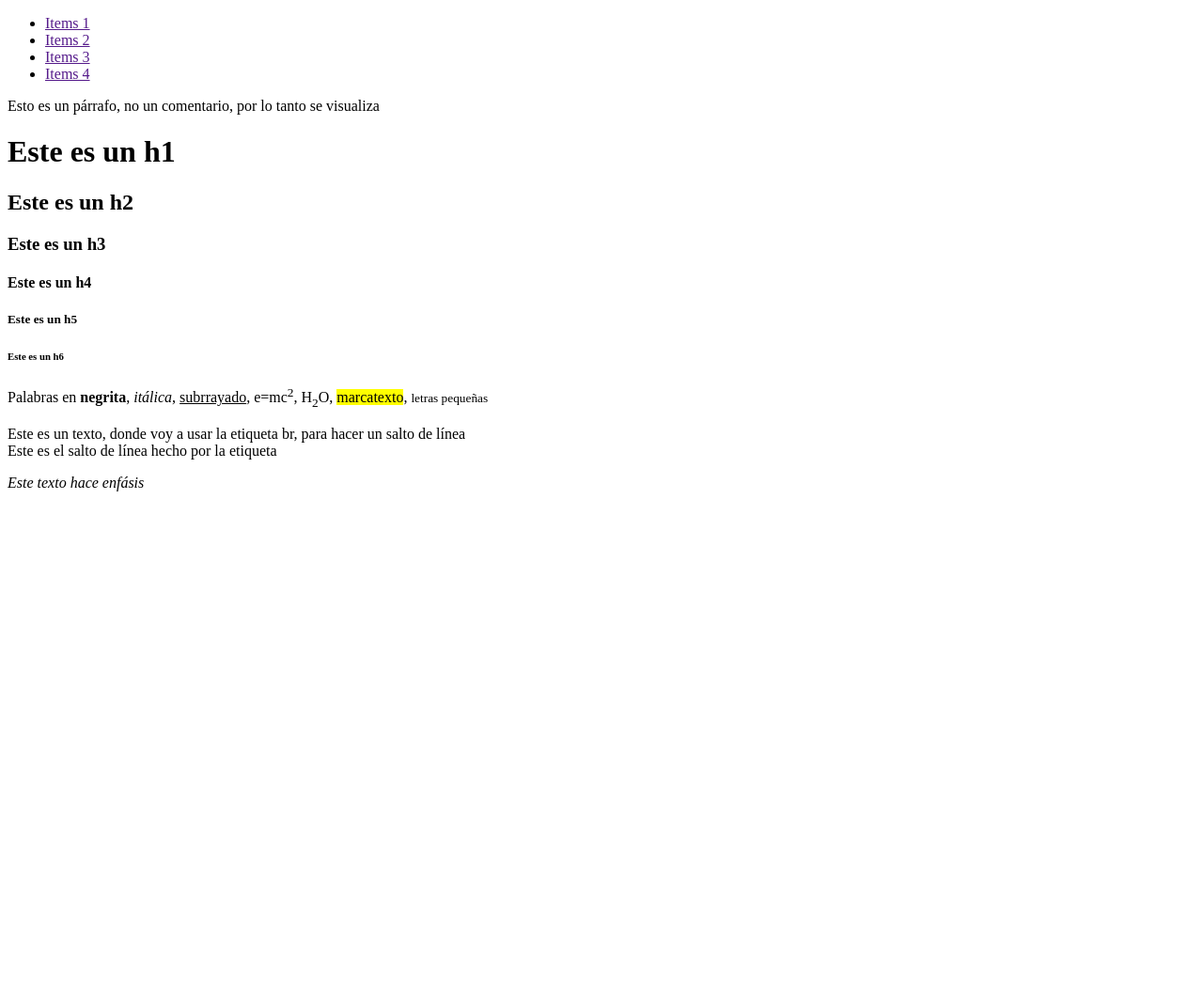
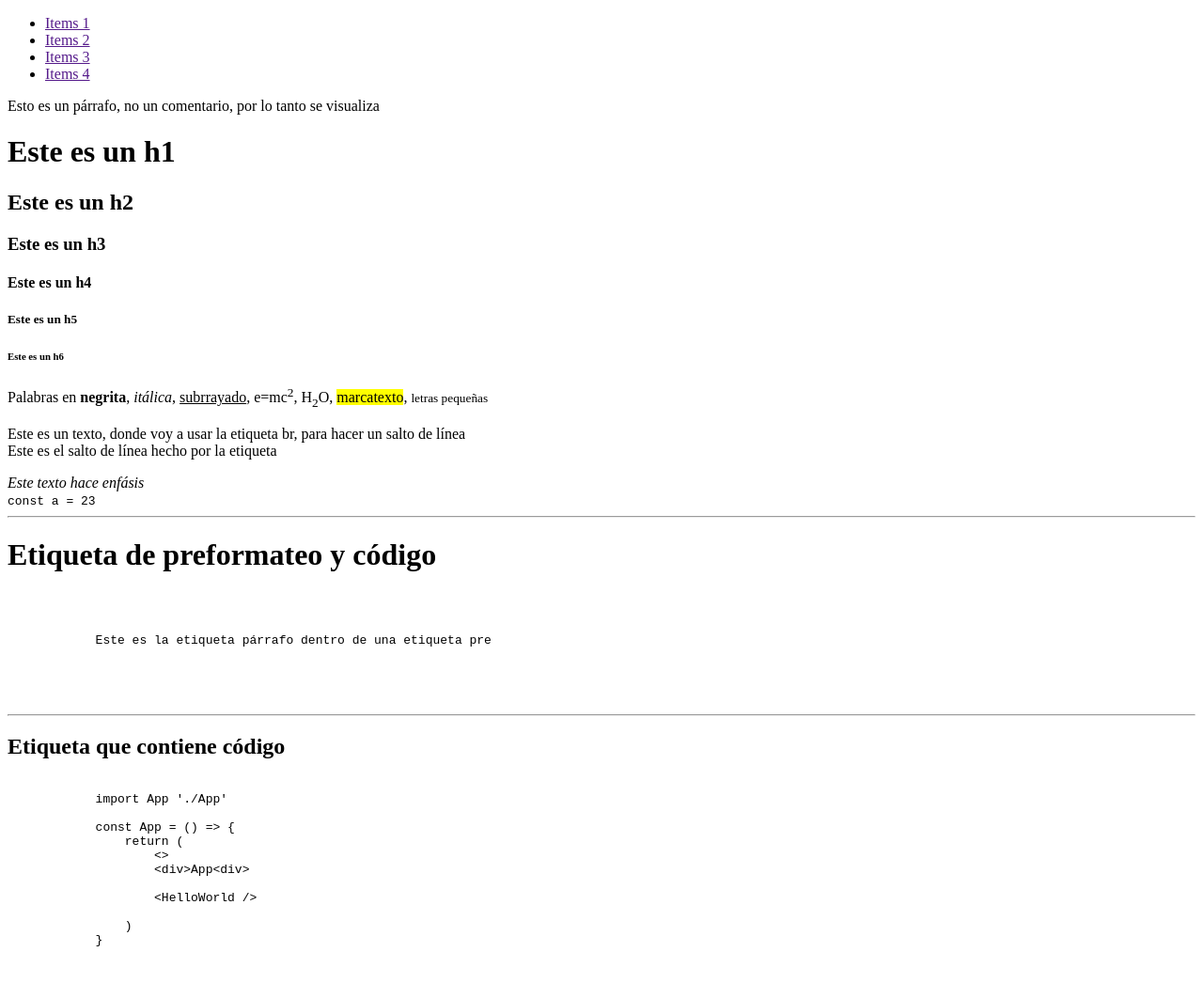
Before and after one commit to daviardev/learn-html, a plain HTML site: page index.html in a window 1280 px wide. Shown: the whole page at 94% size. Before the commit the page ends 800 px from the top, so only its background shows below. Drawn offline with Linux system fonts and the light colour scheme.

Commit message:
pre and code tags

```diff
--- a/index.html
+++ b/index.html
@@ -28,6 +28,37 @@
 
     <p>Este es un texto, donde voy a usar la etiqueta br, para hacer un salto de línea <br>Este es el salto de línea hecho por la etiqueta</p>
     <em>Este texto hace enfásis</em>
+    <br />
+    <code>
+        const a = 23
+    </code>
+
+    <hr />
+
+    <h1>Etiqueta de preformateo y código</h1>
+
+    <pre>
+        <p>
+            Este es la etiqueta párrafo dentro de una etiqueta pre
+        </p>
+    </pre>
+    <hr>
+    <h2>Etiqueta que contiene código</h2>
+    <pre>
+        <code>
+            import App './App'
+
+            const App = () => {
+                return (
+                    &lt;&gt;
+                    &lt;div&gt;App&lt;div&gt;
+
+                    &lt;HelloWorld /&gt;
+                    </>
+                )
+            }
+        </code>
+    </pre>
 </body>
 <script>
     // Comentario tipo línea
```
Also changed, not shown: README.md.
